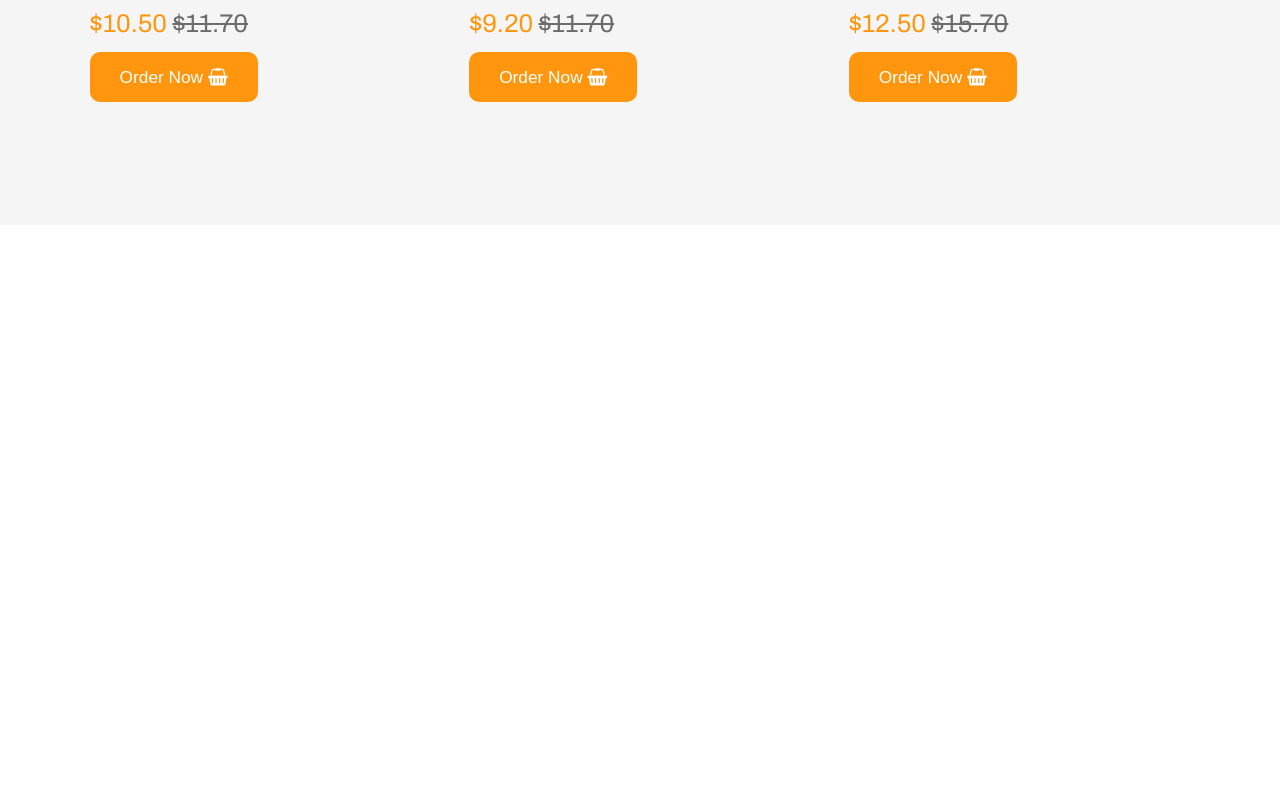
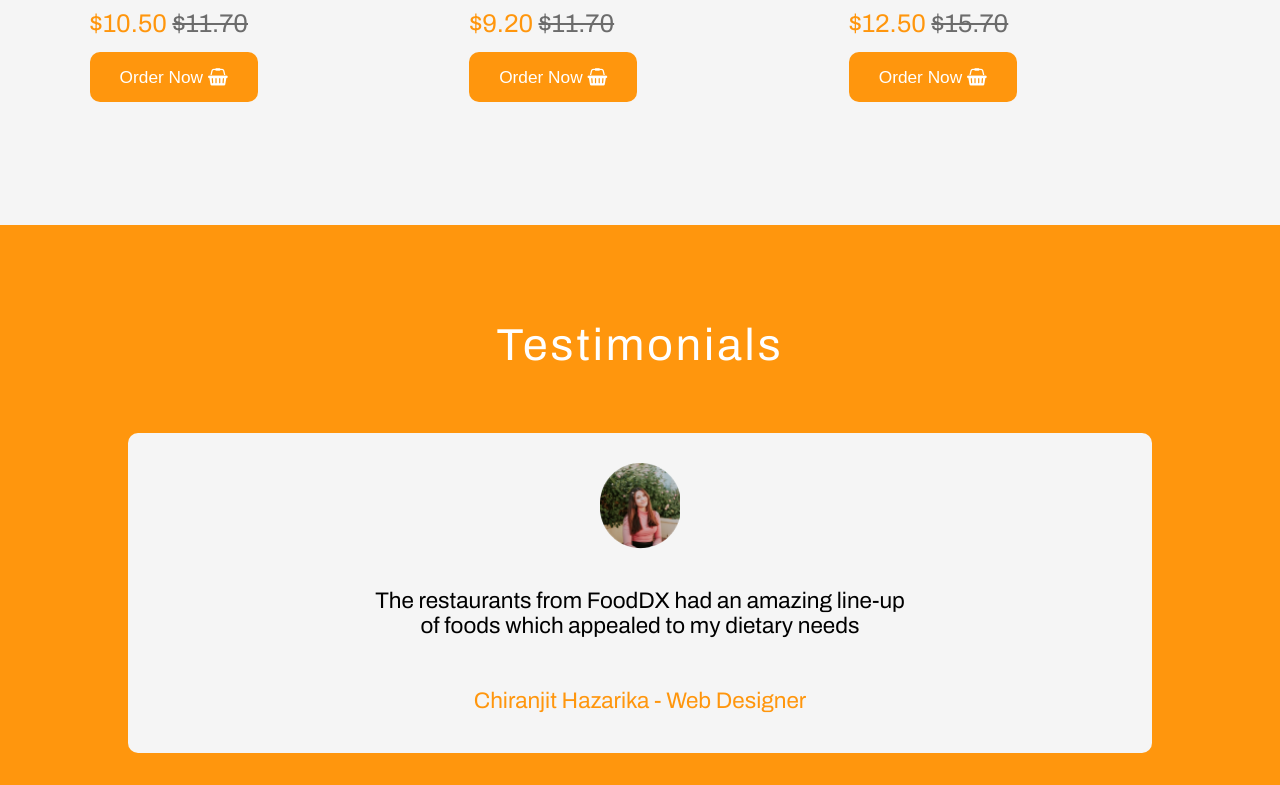
Before and after one commit to JoshuasProgramming/FoodDX, a plain HTML site: page index.html in a window 1280 px wide. Shown: the part 3437-4222 px from the top of the page. Before the commit the page ends 3662 px from the top, so only its background shows below. Drawn offline with Linux system fonts and the light colour scheme.

Commit message:
Completed Section 7 for 1920x1080 (Desktop)

```diff
--- a/index.html
+++ b/index.html
@@ -240,5 +240,28 @@
         </section>
 
     </section>
+
+    <!--Section-7-->
+    <section class="section-7">
+        <h2>
+            Testimonials
+        </h2>
+
+        <section class="sub1-section7">
+
+            <section class="sub1-section7-testimonial-container">
+                <!--image-->
+                <div class="sub1-section7-testimonial-container-image"></div>
+
+                <!--p black text-->
+                <p>The restaurants from FoodDX had an amazing line-up<br> of foods which appealed to my dietary needs</p>
+
+                <!--p orange text-->
+                <p><span>Chiranjit Hazarika - Web Designer</span></p>
+            </section>
+
+        </section>
+
+    </section>
 </body>
 </html>
--- a/style.scss
+++ b/style.scss
@@ -602,3 +602,56 @@ nav{
 
     }
 }
+
+.section-7{
+    height:70vh;
+    background:#ff960d;
+    display: flex;
+    align-items: center;
+    justify-content: space-around;
+    flex-direction: column;
+
+    h2{
+        text-align: center;
+        font-size: 3.5vw;
+        color: #ffffff;
+        font-family: 'Archivo', sans-serif;
+        font-weight: 400;
+        padding: 5% 0% 0% 0%;
+        letter-spacing: 3px;
+    }
+
+    .sub1-section7{
+
+        .sub1-section7-testimonial-container{
+            height: 40vh;
+            width: 80vw;
+            background: #f5f5f5;
+            border-radius:10px;
+
+            display: flex;
+            align-items: center;
+            justify-content: space-evenly;
+            flex-direction: column;
+
+            .sub1-section7-testimonial-container-image{
+                background-image: url(images/sub1-section7.png);
+                background-size: cover;
+                width: 80px;
+                height: 86px;
+            }
+
+            p{
+                text-align: center;
+                font-family: 'Archivo', sans-serif;
+                font-size: 1.76vw;
+                font-weight: 300;
+                padding: 1% 0% 1% 0%;
+
+                span{
+                    color:rgb(255, 150, 13);
+                }
+            }
+        }
+    }
+}
```
Also changed, not shown: images/sub1-section7.png (added), style.css, 1 other file.
